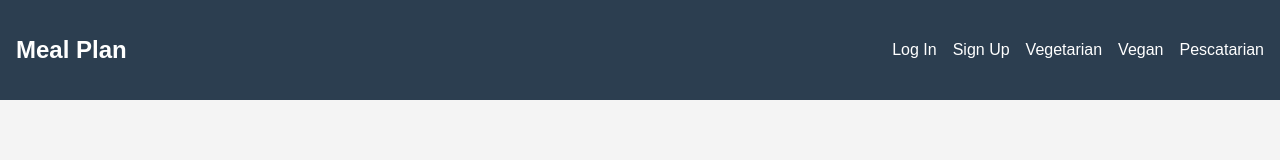
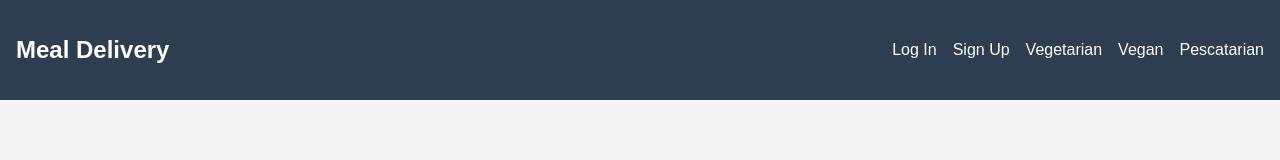
Before and after one commit to sandu456/mealdelivery-Frontend, a React (Vite) app: page / in a window 1280 px wide. Shown: the top 160 px of the page. Built offline with nearby package versions, Linux system fonts and the light colour scheme.

Commit message:
update nav bar

```diff
--- a/src/Components/Navbar.tsx
+++ b/src/Components/Navbar.tsx
@@ -4,7 +4,7 @@ import { Link } from 'react-router-dom';
 const Navbar = () => {
   return (
     <nav className="navbar">
-      <h1>Meal Plan </h1>
+      <h1>Meal Delivery </h1>
       <ul>
         <li><Link to="/login">Log In</Link></li>
         <li><Link to="/signup">Sign Up</Link></li>
```
